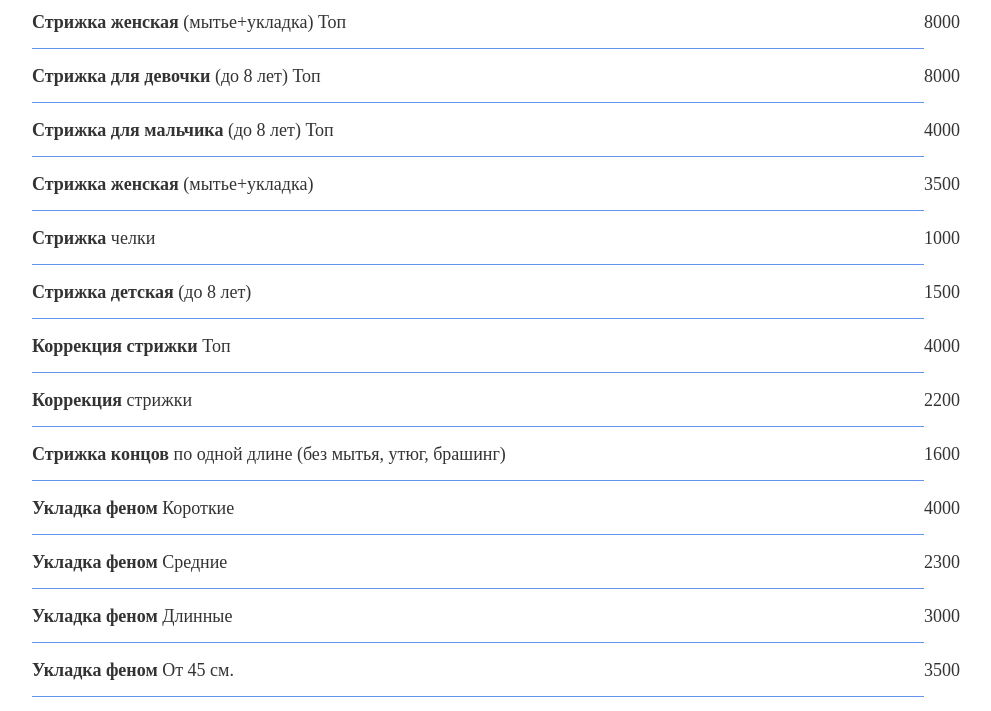
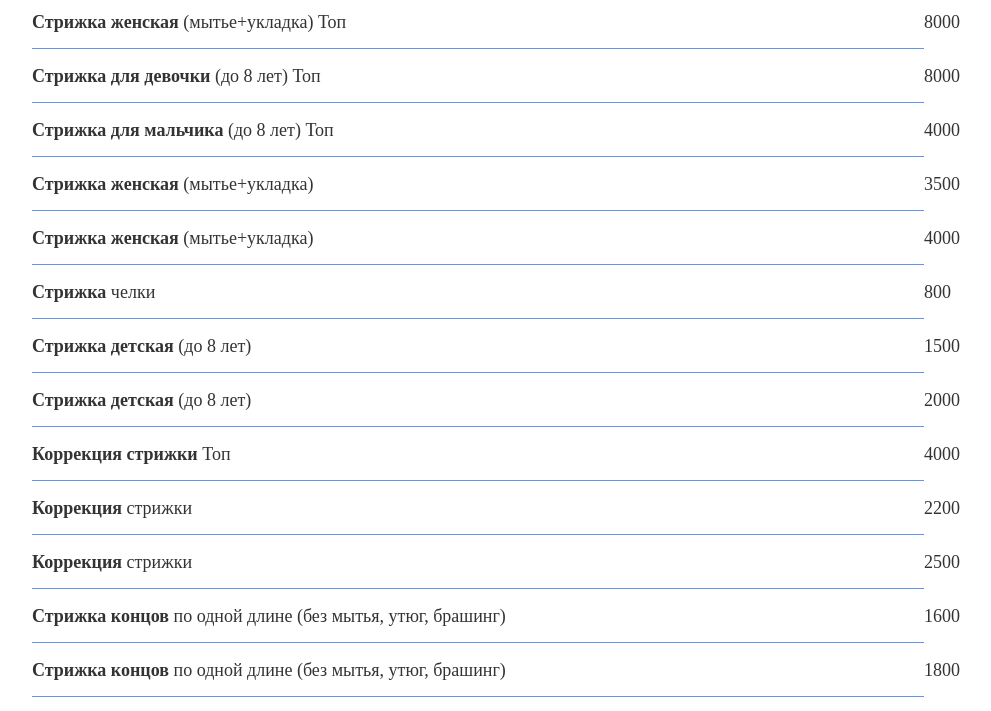
Before and after one commit to OlgaBraiko/for-magic, a website built with Vite: page hair.html in a window 1280 px wide. Shown: the part 68-779 px from the top of the page, without its empty margins (108-1099 px from the left). Built offline with nearby package versions, Linux system fonts and the light colour scheme.

Commit message:
Update hair.html

```diff
--- a/hair.html
+++ b/hair.html
@@ -27,21 +27,37 @@
       <div class="item"><b>Стрижка женская</b> (мытье+укладка)</div>
       <div class="price">3500</div>
 
+        <div class="item"><b>Стрижка женская</b> (мытье+укладка)</div>
+      <div class="price">4000</div>
+
       <div class="item"><b>Стрижка</b> челки</div>
-      <div class="price">1000</div>
+      <div class="price">800</div>
 
       <div class="item"><b>Стрижка детская</b> (до 8 лет)</div>
       <div class="price">1500</div>
+
+       <div class="item"><b>Стрижка детская</b> (до 8 лет)</div>
+      <div class="price">2000</div>
 
       <div class="item"><b>Коррекция стрижки</b> Топ</div>
       <div class="price">4000</div>
 
       <div class="item"><b>Коррекция</b> стрижки</div>
       <div class="price">2200</div>
+
+       <div class="item"><b>Коррекция</b> стрижки</div>
+      <div class="price">2500</div>
+
       <div class="item">
         <b>Стрижка концов</b> по одной длине (без мытья, утюг, брашинг)
       </div>
       <div class="price">1600</div>
+
+       <div class="item">
+        <b>Стрижка концов</b> по одной длине (без мытья, утюг, брашинг)
+      </div>
+      <div class="price">1800</div>
+
       <div class="item"><b>Укладка феном </b>Короткие</div>
       <div class="price">4000</div>
 
```
